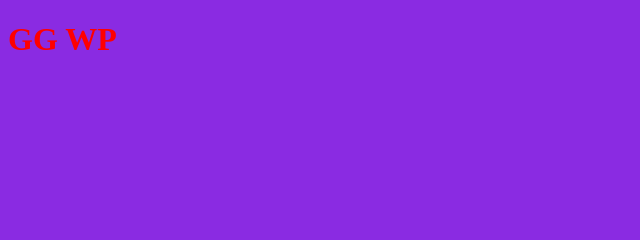
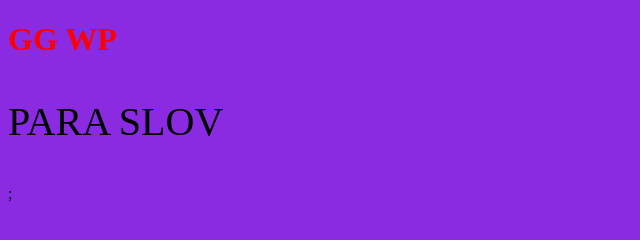
Before and after one commit to AlexanderAl1fe/first-project, a plain HTML site: page index.html in a window 1280 px wide. Shown: the whole page, without its empty margins (0-640 px from the left). Drawn offline with Linux system fonts and the light colour scheme.

Commit message:
добавил абзац

```diff
--- a/index.html
+++ b/index.html
@@ -8,5 +8,6 @@
 </head>
 <body class="body">
     <h1>GG WP</h1>
+    <p class="lowText"> PARA slov  </p>;
 </body>
 </html>
--- a/style.css
+++ b/style.css
@@ -4,3 +4,7 @@
 h1 {
     color:red;
 }
+.lowText {
+    font-size: 40px;
+    text-transform: uppercase;
+}
```
